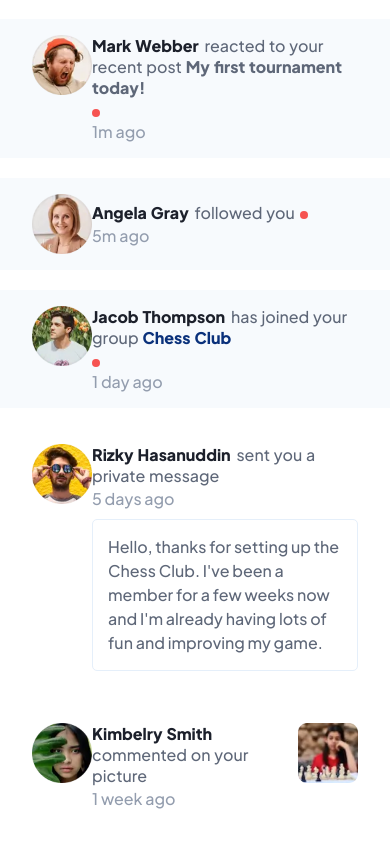
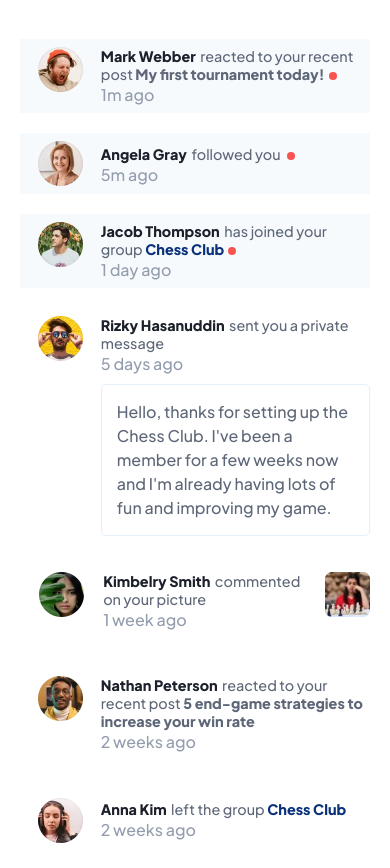
Before and after one commit to Liberator-I/Notifications-Page, a plain HTML site: page index.html in a window 390 px wide. Shown: the part 91-959 px from the top of the page. Drawn offline with Linux system fonts and the light colour scheme; a script that the page names is missing.

Commit message:
Mobile Responsivity

```diff
--- a/Assets/css/style.css
+++ b/Assets/css/style.css
@@ -183,3 +183,43 @@ body {
     display: grid;
     grid-template-columns: 1fr 6fr 1fr;
 }
+
+@media only screen and (max-width: 600px) {
+    body {
+        padding: 20px;
+    }
+    .wrapper {
+        width: 100%;
+    }
+
+    .notification {
+        width: 100%;
+        padding: 0.5rem 0rem;
+        display: grid;
+        grid-template-columns: 1.2fr 4fr;
+        grid-template-rows: none;
+        align-items: center;
+    }
+
+    .user-img {
+        width: 45px;
+        height: 45px;
+    }
+
+
+    .three-col {
+        display: grid;
+        grid-template-columns: 1.5fr 4fr auto;
+    }
+
+    .noti-txt {
+        display: inline-block;
+        font-size: 0.9rem;
+        word-spacing: 0;
+        margin: 0px 5px 0px 0px;
+    }
+
+    .unread {
+        margin-left: 4px;
+    }
+}
--- a/index.html
+++ b/index.html
@@ -24,7 +24,7 @@
                     <img class="user-img" src="Assets/img/avatar-mark-webber.webp" alt="Man yawning">
                 </div>
                 <div class="noti-txt-wrapper">
-                    <p class="noti-txt"><span class="user-name">Mark Webber</span> reacted to your recent post <span class="post">My first tournament today!</span></p><span class="unread"></span>
+                    <p class="noti-txt"><span class="user-name">Mark Webber</span> reacted to your recent post <span class="post">My first tournament today!</span><span class="unread"></span></p>
                     <p class="time">1m ago</p>
                 </div>
             </div>
@@ -35,7 +35,7 @@
                     <img class="user-img" src="Assets/img/avatar-angela-gray.webp" alt="A picture">
                 </div>
                 <div class="noti-txt-wrapper">
-                    <p class="noti-txt"><span class="user-name">Angela Gray</span> followed you</p><span class="unread"></span>
+                    <p class="noti-txt"><span class="user-name">Angela Gray</span> followed you <span class="unread"></span></p>
                     <p class="time">5m ago</p>
                 </div>
             </div>
@@ -46,7 +46,7 @@
                     <img class="user-img" src="Assets/img/avatar-jacob-thompson.webp" alt="A picture">
                 </div>
                 <div class="noti-txt-wrapper">
-                    <p class="noti-txt"><span class="user-name">Jacob Thompson</span> has joined your group <span class="group">Chess Club</span></p><span class="unread"></span>
+                    <p class="noti-txt"><span class="user-name">Jacob Thompson</span> has joined your group <span class="group">Chess Club</span><span class="unread"></span></p>
                     <p class="time">1 day ago</p>
                 </div>
             </div>
```
